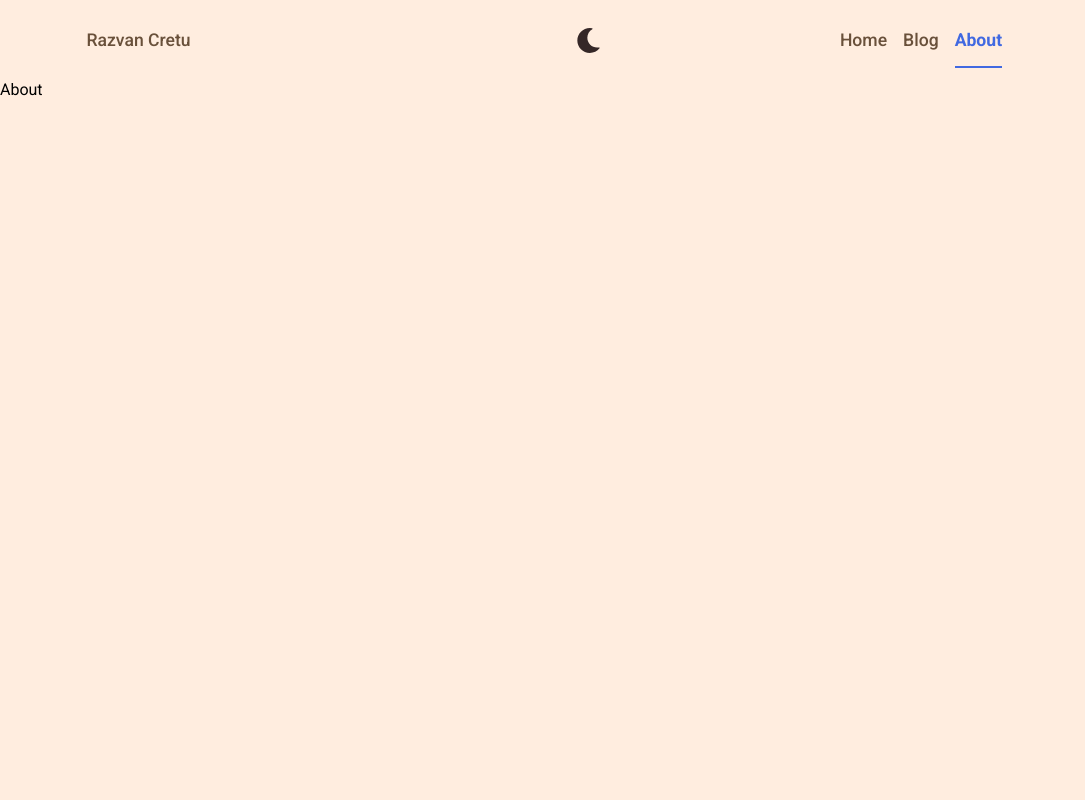
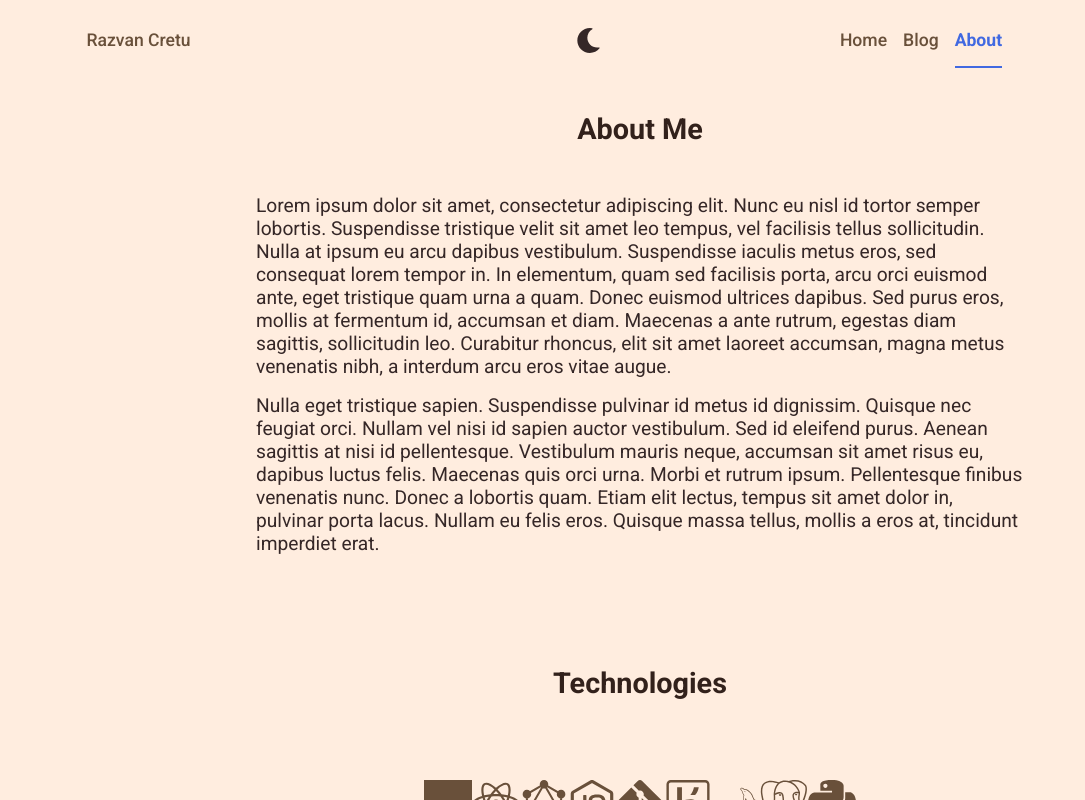
Before and after one commit to RazvanCretu/razvicodes-frontend, a React (Create React App) app: page /about in a window 1280 px wide. Shown: the whole page, without its empty margins (0-1085 px from the left). Built offline with nearby package versions, Linux system fonts and the light colour scheme; no server answers.

Commit message:
About page.

```diff
--- /dev/null
+++ b/src/components/About/Container.js
@@ -0,0 +1,8 @@
+import React from "react";
+import styles from "../../styles/About/Container.module.css";
+
+const Container = ({ children }) => {
+  return <div className={styles.About}>{children}</div>;
+};
+
+export default Container;
--- a/src/pages/About.js
+++ b/src/pages/About.js
@@ -1,5 +1,79 @@
 import { React } from "react";
+import Container from "../components/About/Container";
+import styles from "../styles/About/Container.module.css";
 
-export const About = ({ props }) => {
-  return <div>About</div>;
+import {
+  SiJavascript,
+  SiReact,
+  SiNodedotjs,
+  SiGit,
+  SiHeroku,
+  SiMysql,
+  SiPostgresql,
+  SiPython,
+  SiGraphql,
+} from "react-icons/si";
+
+export const About = () => {
+  return (
+    <Container>
+      <section className={styles.About__Bio}>
+        <h1 className={styles.bounce2}>About Me</h1>
+        <div className="fadeIn">
+          <p>
+            Lorem ipsum dolor sit amet, consectetur adipiscing elit. Nunc eu
+            nisl id tortor semper lobortis. Suspendisse tristique velit sit amet
+            leo tempus, vel facilisis tellus sollicitudin. Nulla at ipsum eu
+            arcu dapibus vestibulum. Suspendisse iaculis metus eros, sed
+            consequat lorem tempor in. In elementum, quam sed facilisis porta,
+            arcu orci euismod ante, eget tristique quam urna a quam. Donec
+            euismod ultrices dapibus. Sed purus eros, mollis at fermentum id,
+            accumsan et diam. Maecenas a ante rutrum, egestas diam sagittis,
+            sollicitudin leo. Curabitur rhoncus, elit sit amet laoreet accumsan,
+            magna metus venenatis nibh, a interdum arcu eros vitae augue.
+          </p>
+
+          <p>
+            Nulla eget tristique sapien. Suspendisse pulvinar id metus id
+            dignissim. Quisque nec feugiat orci. Nullam vel nisi id sapien
+            auctor vestibulum. Sed id eleifend purus. Aenean sagittis at nisi id
+            pellentesque. Vestibulum mauris neque, accumsan sit amet risus eu,
+            dapibus luctus felis. Maecenas quis orci urna. Morbi et rutrum
+            ipsum. Pellentesque finibus venenatis nunc. Donec a lobortis quam.
+            Etiam elit lectus, tempus sit amet dolor in, pulvinar porta lacus.
+            Nullam eu felis eros. Quisque massa tellus, mollis a eros at,
+            tincidunt imperdiet erat.
+          </p>
+        </div>
+      </section>
+      <section className={styles.About__Technologies}>
+        <h1>Technologies</h1>
+        <div>
+          <SiJavascript />
+          <SiReact />
+          <SiGraphql />
+          <SiNodedotjs />
+          <SiGit />
+          <SiHeroku />
+          <SiMysql />
+          <SiPostgresql />
+          <SiPython />
+        </div>
+      </section>
+      <section className={styles.About__Contact}>
+        <h1>Contact</h1>
+        <div>
+          <a href="mailto:razvan.cretu97@gmail.com" rel="noreferrer">
+            Email Me
+          </a>
+          <a
+            href={`${process.env.REACT_APP_BACKEND}/uploads/CV_Web_18102022_9670a02a77.pdf`}
+            download="Razvan-CV"
+          >
+            Download CV
+          </a>
+        </div>
+      </section>
+    </Container>
+  );
 };
--- /dev/null
+++ b/src/styles/About/Container.module.css
@@ -0,0 +1,76 @@
+.About {
+    height: 100%;
+    overflow-y: scroll;
+    padding: 0 20%;
+    font-size: 1.2rem;
+    font-weight: 400;
+}
+
+.About section {
+    display: flex;
+    flex-flow: column;
+    align-items: center;
+    justify-content: center;
+    width: 100%;
+    min-height: 400px;
+}
+
+.About__Bio h1 {
+    margin: 2rem 0;
+}
+
+.About__Bio div p {
+    margin: 1rem 0;
+}
+
+.About__Technologies div {
+    display: flex;
+    align-items: center;
+    flex-wrap: wrap;
+    justify-content: space-evenly;
+    margin: 3rem;
+}
+
+.About__Technologies h1 {
+    margin: 2rem 0;
+}
+
+.About__Technologies svg {
+    width: 48px;
+    height: 48px;
+    color: var(--text-secondary);
+    margin-bottom: 2rem;
+}
+
+.About__Contact h1 {
+    margin: 2rem 0;
+}
+
+/* TABLETS */
+@media only screen
+and (min-width: 768px)
+and (max-width: 1400px) {
+}
+
+/* PHONES */
+@media only screen
+and (max-width: 767px) {
+    .About {
+        padding: 0 1rem;
+    }
+}
+
+/* PORTRAIT PHONES */
+@media only screen
+and (max-width: 767px)
+and (orientation: portrait) {
+}
+
+.bounce2 {
+    animation: bounce2 1.7s ease forwards;
+}
+@keyframes bounce2 {
+    0%, 20%, 50%, 80%, 100% {transform: translateY(0);}
+    40% {transform: translateY(-30px);}
+    60% {transform: translateY(-15px);}
+}
--- a/src/styles/Home.module.css
+++ b/src/styles/Home.module.css
@@ -1,5 +1,3 @@
-@import url("./theme.css");
-
 .container {
     display: flex;
     align-items: center;
```
